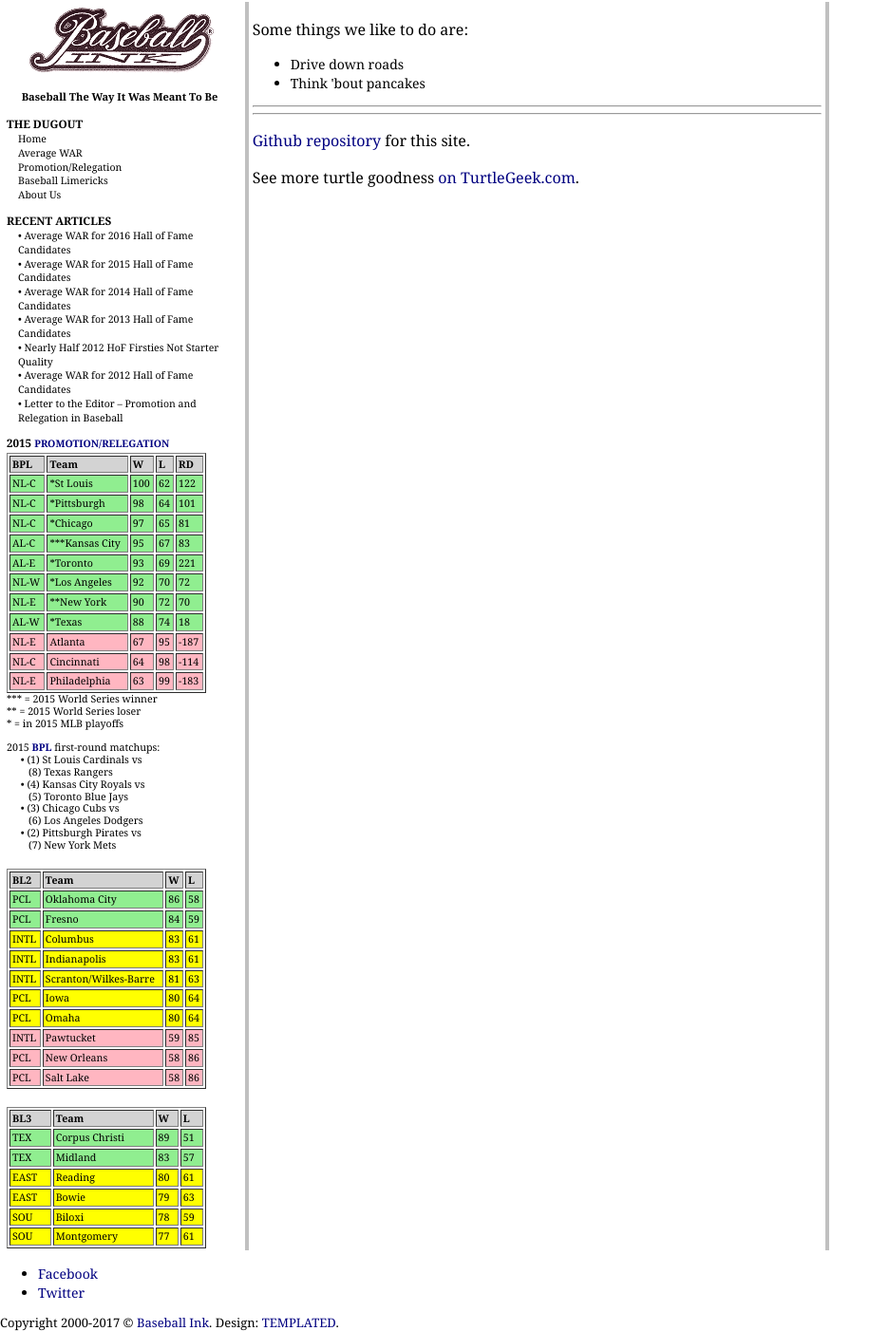
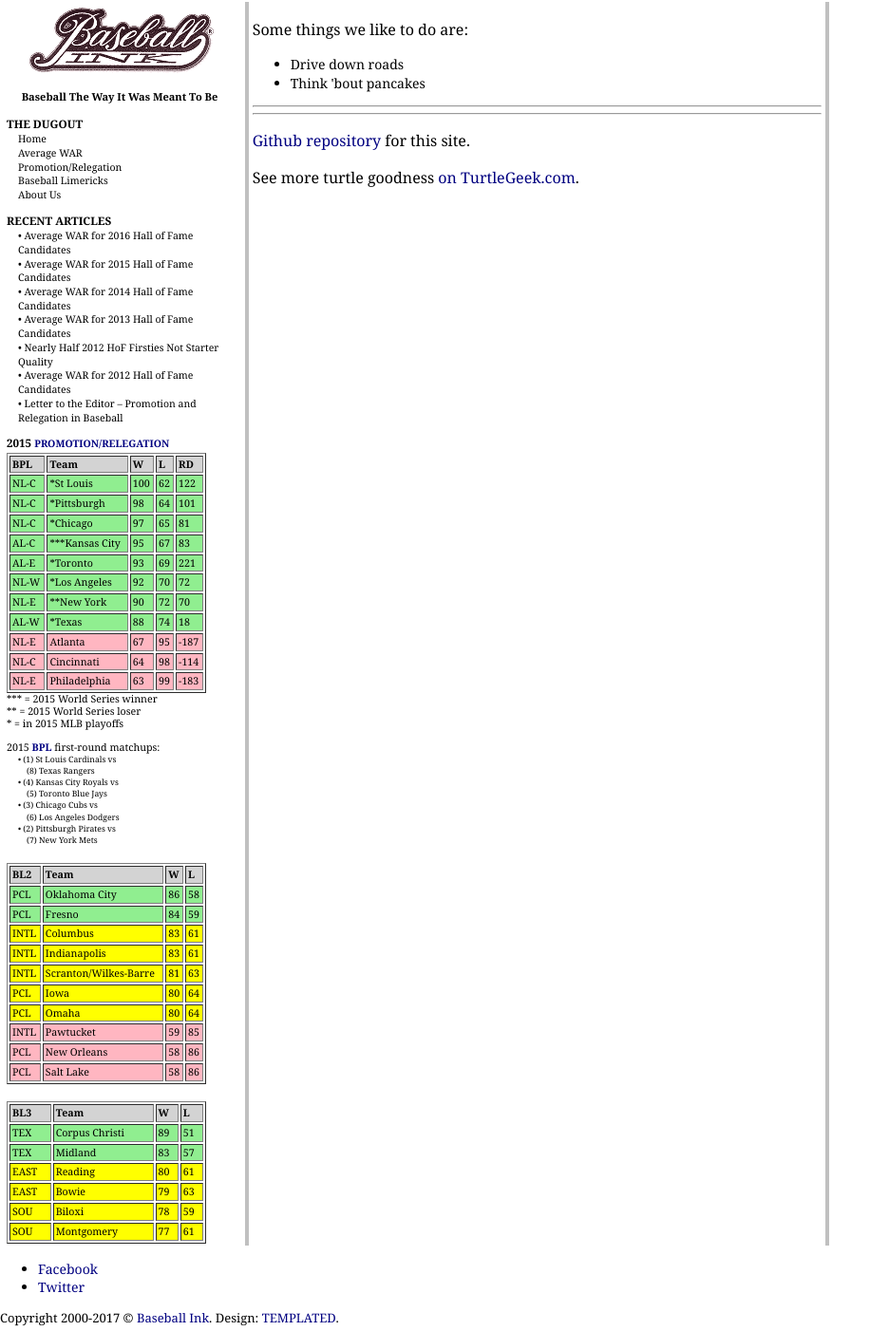
Before and after one commit to jaypalexa/baseballink, a Jekyll site: the page built from index.md, in a window 1280 px wide. Shown: the whole page at 95% size, without its empty margins (0-936 px from the left). Built offline with Jekyll 4.4.1, drawn with Linux system fonts in a browser that asks for light colours; nearby versions of some CDN libraries; library files that are not in the unit come from our copies.

Commit message:
Update default.html

```diff
--- a/_layouts/default.html
+++ b/_layouts/default.html
@@ -32,7 +32,6 @@
     <table width="1000px" cellpadding="2" cellspacing="2">
       <tr>
         <td width="250px" valign="top">
-          <!-- <?php get_sidebar(); ?> -->
           <div id="menu">
             <table width="244px" cellpadding="1" cellspacing="1">
               <tr>
@@ -62,13 +61,13 @@
               <li>
                 <h4>Recent Articles</h4>
                 <ul>
-                  <li>• <a href='http://www.baseballink.com/archives/stories/average-war-for-2016-hall-of-fame-candidates-4062989'>Average WAR for 2016 Hall of Fame Candidates</a></li>
-                  <li>• <a href='http://www.baseballink.com/archives/stories/average-war-for-2015-hall-of-fame-candidates-4062980'>Average WAR for 2015 Hall of Fame Candidates</a></li>
-                  <li>• <a href='http://www.baseballink.com/archives/stories/average-war-for-2014-hall-of-fame-candidates-4062974'>Average WAR for 2014 Hall of Fame Candidates</a></li>
-                  <li>• <a href='http://www.baseballink.com/archives/stories/average-war-for-2013-hall-of-fame-candidates-4062953'>Average WAR for 2013 Hall of Fame Candidates</a></li>
-                  <li>• <a href='http://www.baseballink.com/archives/stories/nearly-half-2012-hof-firsties-not-starter-quality-4062892'>Nearly Half 2012 HoF Firsties Not Starter Quality</a></li>
-                  <li>• <a href='http://www.baseballink.com/archives/stories/average-war-for-2012-hall-of-fame-candidates-4062887'>Average WAR for 2012 Hall of Fame Candidates</a></li>
-                  <li>• <a href='http://www.baseballink.com/archives/stories/letter-to-the-editor-promotion-and-relegation-in-baseball-4062878'>Letter to the Editor &ndash; Promotion and Relegation in Baseball</a></li>
+                  <li>&bull;&nbsp;<a href='http://www.baseballink.com/archives/stories/average-war-for-2016-hall-of-fame-candidates-4062989'>Average WAR for 2016 Hall of Fame Candidates</a></li>
+                  <li>&bull;&nbsp;<a href='http://www.baseballink.com/archives/stories/average-war-for-2015-hall-of-fame-candidates-4062980'>Average WAR for 2015 Hall of Fame Candidates</a></li>
+                  <li>&bull;&nbsp;<a href='http://www.baseballink.com/archives/stories/average-war-for-2014-hall-of-fame-candidates-4062974'>Average WAR for 2014 Hall of Fame Candidates</a></li>
+                  <li>&bull;&nbsp;<a href='http://www.baseballink.com/archives/stories/average-war-for-2013-hall-of-fame-candidates-4062953'>Average WAR for 2013 Hall of Fame Candidates</a></li>
+                  <li>&bull;&nbsp;<a href='http://www.baseballink.com/archives/stories/nearly-half-2012-hof-firsties-not-starter-quality-4062892'>Nearly Half 2012 HoF Firsties Not Starter Quality</a></li>
+                  <li>&bull;&nbsp;<a href='http://www.baseballink.com/archives/stories/average-war-for-2012-hall-of-fame-candidates-4062887'>Average WAR for 2012 Hall of Fame Candidates</a></li>
+                  <li>&bull;&nbsp;<a href='http://www.baseballink.com/archives/stories/letter-to-the-editor-promotion-and-relegation-in-baseball-4062878'>Letter to the Editor &ndash; Promotion and Relegation in Baseball</a></li>
                 </ul>
               </li>
               <!-- PROMOTION/RELEGATION -->
@@ -176,11 +175,11 @@
                       <td>
                         <br />
                         2015 <a href="http://www.baseballink.com/promotionrelegation" title="Promotion/Relegation" style="font-weight: bold;">BPL</a> first-round matchups:
-                        <ul style="list-style-type: disc;">
-                          <li style="font-size: 8pt; font-weight: normal; line-height: 120%; text-transform: none;">&nbsp;&bull;&nbsp;(1) St Louis Cardinals vs<br />&nbsp;&nbsp;&nbsp;&nbsp;(8) Texas Rangers</li>
-                          <li style="font-size: 8pt; font-weight: normal; line-height: 120%; text-transform: none;">&nbsp;&bull;&nbsp;(4) Kansas City Royals vs<br />&nbsp;&nbsp;&nbsp;&nbsp;(5) Toronto Blue Jays</li>
-                          <li style="font-size: 8pt; font-weight: normal; line-height: 120%; text-transform: none;">&nbsp;&bull;&nbsp;(3) Chicago Cubs vs<br />&nbsp;&nbsp;&nbsp;&nbsp;(6) Los Angeles Dodgers</li>
-                          <li style="font-size: 8pt; font-weight: normal; line-height: 120%; text-transform: none;">&nbsp;&bull;&nbsp;(2) Pittsburgh Pirates vs<br />&nbsp;&nbsp;&nbsp;&nbsp;(7) New York Mets</li>
+                        <ul>
+                          <li>&bull;&nbsp;(1) St Louis Cardinals vs<br />&nbsp;&nbsp;&nbsp;&nbsp;(8) Texas Rangers</li>
+                          <li>&bull;&nbsp;(4) Kansas City Royals vs<br />&nbsp;&nbsp;&nbsp;&nbsp;(5) Toronto Blue Jays</li>
+                          <li>&bull;&nbsp;(3) Chicago Cubs vs<br />&nbsp;&nbsp;&nbsp;&nbsp;(6) Los Angeles Dodgers</li>
+                          <li>&bull;&nbsp;(2) Pittsburgh Pirates vs<br />&nbsp;&nbsp;&nbsp;&nbsp;(7) New York Mets</li>
                         </ul>
                       </td>
                     </tr>
```
